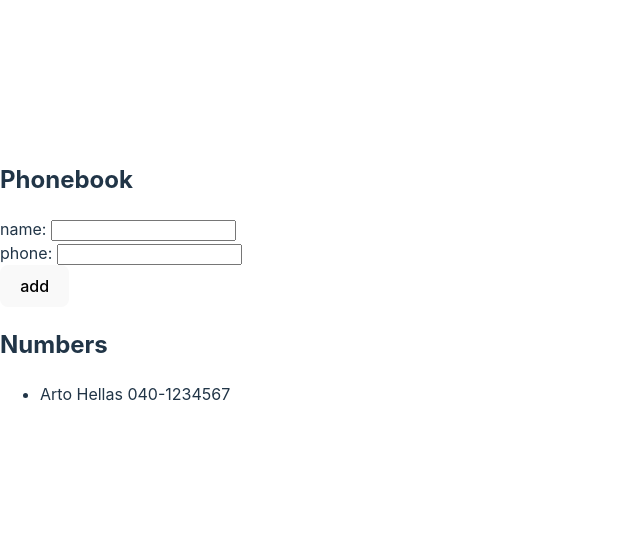
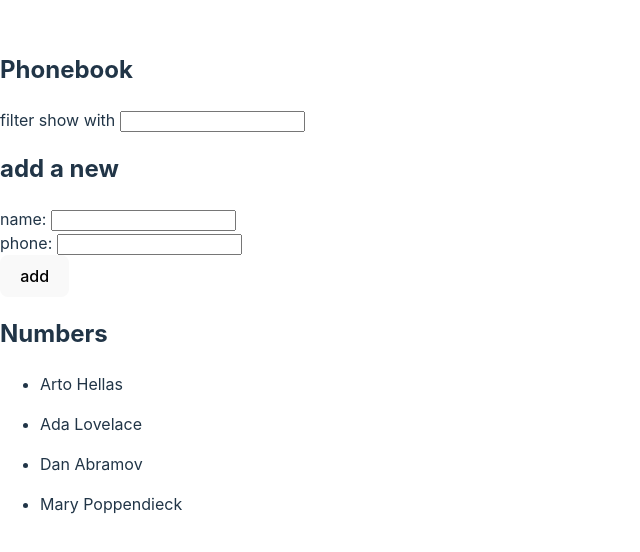
Before and after one commit to alejandroMonroy/fullstackopen, a React (Vite) app in the folder part2/phonebook/: page / in a window 1280 px wide. Shown: the part 118-670 px from the top of the page, without its empty margins (0-640 px from the left). Built offline with nearby package versions, Linux system fonts and the light colour scheme.

Commit message:
Exercise 2.9

```diff
--- a/part2/phonebook/src/App.jsx
+++ b/part2/phonebook/src/App.jsx
@@ -2,10 +2,14 @@
 
 const App = () => {
   const [persons, setPersons] = useState([
-    { name: 'Arto Hellas', phone: '040-1234567' }
+    { name: 'Arto Hellas', number: '040-123456', id: 1 },
+    { name: 'Ada Lovelace', number: '39-44-5323523', id: 2 },
+    { name: 'Dan Abramov', number: '12-43-234345', id: 3 },
+    { name: 'Mary Poppendieck', number: '39-23-6423122', id: 4 }
   ])
   const [newName, setNewName] = useState('')
   const [newPhone, setNewPhone] = useState('')
+  const [newFilter, setNewFilter] = useState('')
 
   const addPerson = (event) => {
     event.preventDefault()
@@ -26,9 +30,15 @@
     setNewPhone(event.target.value)
   }
 
+  const handleFilterChange = (event) => {
+    setNewFilter(event.target.value)
+  }
+
   return (
     <div>
       <h2>Phonebook</h2>
+      <div>filter show with <input value={newFilter} onChange={handleFilterChange}/></div>
+      <h2>add a new</h2>
       <form onSubmit={addPerson}>
         <div>name: <input value={newName} onChange={handleNameChange}/></div>
         <div>phone: <input value={newPhone} onChange={handlePhoneChange}/></div>
@@ -38,7 +48,7 @@
       </form>
       <h2>Numbers</h2>
       <ul>
-        {persons.map((person, i) => <li key={i}><p>{person.name} {person.phone}</p></li>)}
+        {persons.filter((person) => person.name.toLowerCase().includes(newFilter.toLowerCase())).map((person, i) => <li key={i}><p>{person.name} {person.phone}</p></li>)}
       </ul>
     </div>
   )
```
